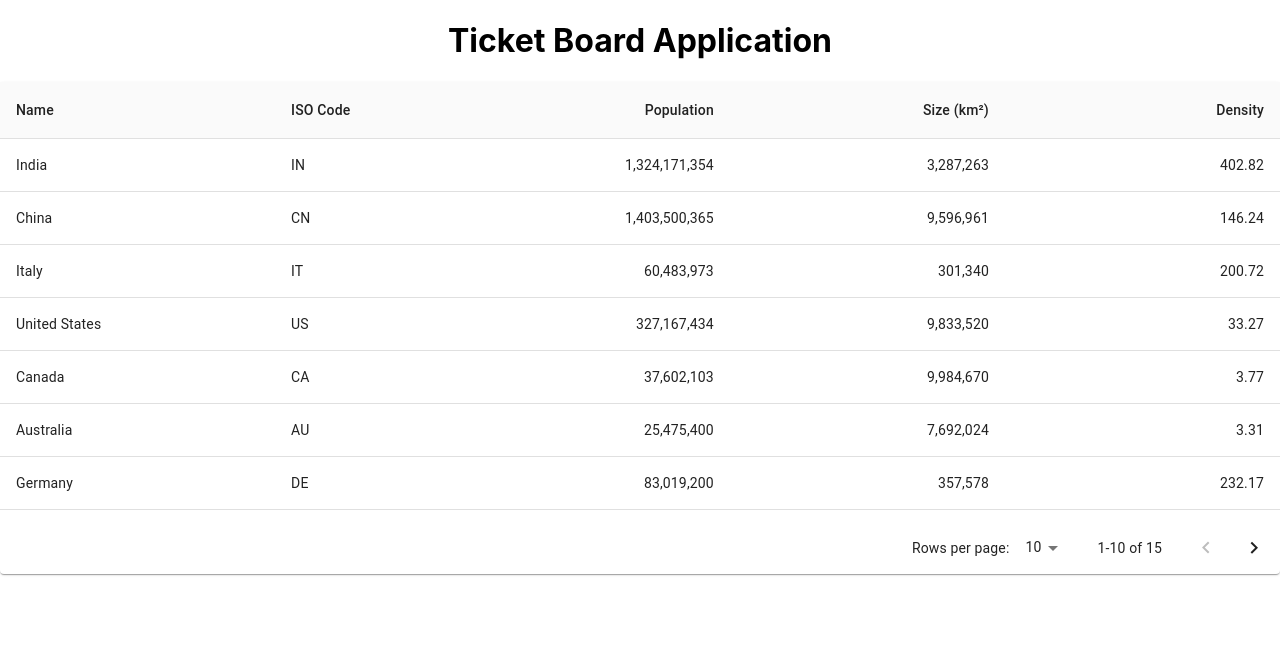
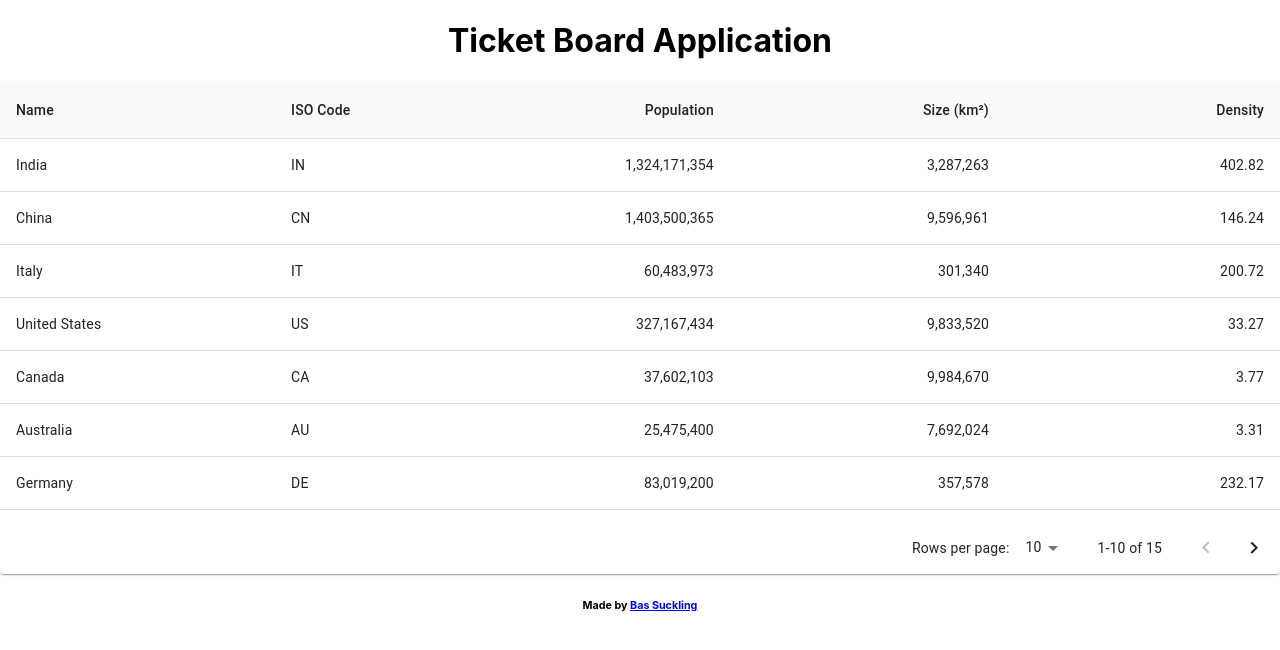
Before and after one commit to bas-suckling/ticket-board, a React (Create React App) app: page / in a window 1280 px wide. Shown: the top 650 px of the page. Built offline with nearby package versions, Linux system fonts and the light colour scheme.

Commit message:
add credit

```diff
--- a/src/App.js
+++ b/src/App.js
@@ -6,6 +6,7 @@ function App() {
     <div className="App">
       <h1>Ticket Board Application</h1>
       <TicketBoard/>
+      <h6>Made by <a href="https://www.bas-suckling.com">Bas Suckling</a></h6>
     </div>
   );
 }
```
Also changed, not shown: 1 other file (tests, documents, lock files or other folders).
